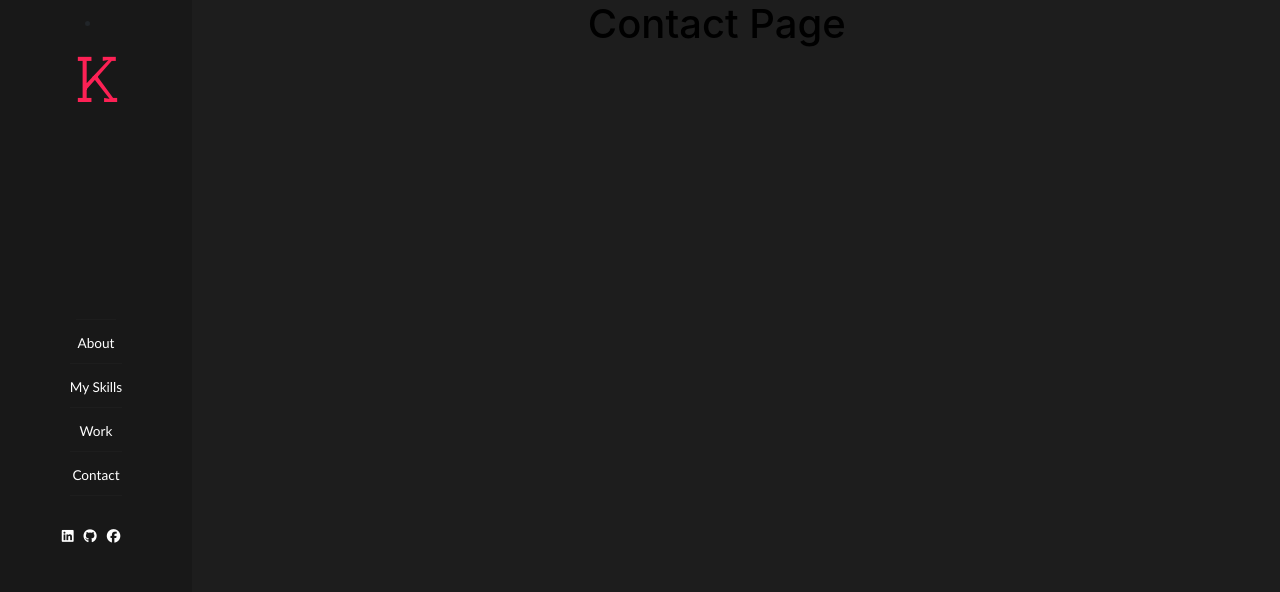
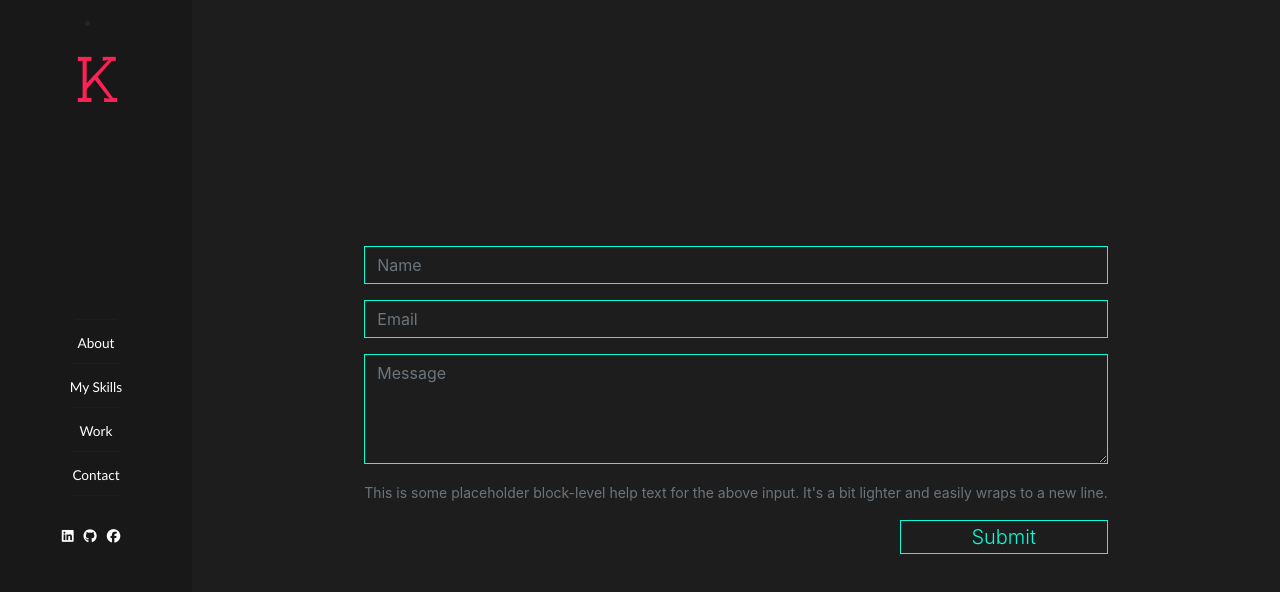
Before and after one commit to eskiimo/new-portfolio, a React (Create React App) app: page /contact in a window 1280 px wide. Shown: the top 592 px of the page. Built offline with nearby package versions, Linux system fonts and the light colour scheme; a web font is replaced by a local one.

Commit message:
contact page initialized

```diff
--- a/src/App.css
+++ b/src/App.css
@@ -25,7 +25,7 @@
 .main-content {
  margin-left: auto;
  margin-right: 0;
- width: 88%;
+ width: 85%;
  height: auto;
  flex-direction: row-reverse;
  text-align: center;
--- a/src/App.js
+++ b/src/App.js
@@ -5,12 +5,13 @@ import NavigationBar from './components/Navigation/NavigationBar';
 import About from './pages/aboutPage';
 import Contact from './pages/contactPage';
 import Home from './pages/homePage';
+// import Skills from'./pages/
 
 const App = () => {
  let routes = (
   <Routes>
    <Route path="/" element={<Home />}></Route>
-   {/* <Route path="/skills" element={<Skills />}></Route>  */}
+   {/* <Route path="/skills" element={<Skills />}></Route> */}
    <Route path="/about" element={<About />}></Route>
    {/* <Route path="/work" element={<Work />}></Route> */}
    <Route path="/contact" element={<Contact />}></Route>
--- /dev/null
+++ b/src/components/FormElements/Button.css
@@ -0,0 +1,13 @@
+.buton {
+ color: rgb(8, 253, 216);
+ background-color: transparent;
+ border-radius: 0;
+ border: 1px solid rgb(8, 253, 216);
+ font-size: 20px;
+ font-weight: 350;
+ width: 13rem;
+}
+.buton:hover {
+ background-color: rgb(8, 253, 216);
+ color: black;
+}
--- /dev/null
+++ b/src/components/FormElements/Button.js
@@ -0,0 +1,11 @@
+import React from 'react';
+import './Button.css';
+
+const Buton = (props) => {
+ return (
+  <button className="buton" onClick={props.onClick}>
+   {props.text}
+  </button>
+ );
+};
+export default Buton;
--- a/src/components/Navigation/NavigationBar.js
+++ b/src/components/Navigation/NavigationBar.js
@@ -1,7 +1,7 @@
 import React, { useState } from 'react';
 import { NavItem } from 'reactstrap';
 import { NavLink } from 'react-router-dom';
-import { CSSTransition } from 'react-transition-group';
+import Transition from '../UIelements/Transition';
 
 import './NavigationBar.css';
 import NavLinks from './Navlinks';
@@ -32,13 +32,15 @@ const NavigationBar = (props) => {
     <NavLinks isOpen={navIsOpen} onClick={closeNavBar} />
     <NavFooter />
    </div>
-   <CSSTransition
+   {/* <CSSTransition
     in={navIsOpen}
     timeout={200}
     classNames={'slide-in-left'}
     mountOnEnter
     unmountOnExit
-   >
+   > */}
+
+   <Transition bool={navIsOpen}>
     <div className="wide">
      <div className="logo">
       <NavItem onClick={toggleNavBar}>
@@ -50,7 +52,7 @@ const NavigationBar = (props) => {
      <NavLinks isOpen={navIsOpen} onClick={toggleNavBar} />
      <NavFooter />
     </div>
-   </CSSTransition>
+   </Transition>
   </React.Fragment>
  );
 };
--- /dev/null
+++ b/src/components/UIelements/Transition.css
@@ -0,0 +1,20 @@
+.slide-in-left-enter {
+ transform: translateX(-50%);
+}
+
+.slide-in-left-enter-active {
+ transform: translateX(0);
+ opacity: 1;
+ transition: all 200ms;
+}
+
+.slide-in-left-exit {
+ transform: translateX(0%);
+ opacity: 1;
+}
+
+.slide-in-left-exit-active {
+ transform: translateX(-50%);
+ opacity: 0;
+ transition: all 200ms;
+}
--- /dev/null
+++ b/src/components/UIelements/Transition.js
@@ -0,0 +1,17 @@
+import React from 'react';
+import { CSSTransition } from 'react-transition-group';
+import './Transition.css';
+const Transition = (props) => {
+ return (
+  <CSSTransition
+   in={props.bool}
+   timeout={200}
+   classNames={'slide-in-left'}
+   mountOnEnter
+   unmountOnExit
+  >
+   {props.children}
+  </CSSTransition>
+ );
+};
+export default Transition;
--- a/src/index.css
+++ b/src/index.css
@@ -10,26 +10,3 @@ body {
 code {
  font-family: source-code-pro, Menlo, Monaco, Consolas, 'Courier New', monospace;
 }
-
-@media (min-width: 800) {
-}
-.slide-in-left-enter {
- transform: translateX(-50%);
-}
-
-.slide-in-left-enter-active {
- transform: translateX(0);
- opacity: 1;
- transition: all 200ms;
-}
-
-.slide-in-left-exit {
- transform: translateX(0%);
- opacity: 1;
-}
-
-.slide-in-left-exit-active {
- transform: translateX(-50%);
- opacity: 0;
- transition: all 200ms;
-}
--- /dev/null
+++ b/src/pages/contactPage.css
@@ -0,0 +1,17 @@
+.form-container {
+ margin-top: 50px;
+ height: 100vh;
+ display: flex;
+ align-items: center;
+ justify-content: center;
+ margin: 0 50px;
+}
+
+.form-control {
+ border-radius: 0;
+ border: 1px solid rgb(8, 253, 216);
+ background-color: transparent;
+}
+.form-button {
+ text-align: end;
+}
--- a/src/pages/contactPage.js
+++ b/src/pages/contactPage.js
@@ -1,5 +1,44 @@
 import React from 'react';
+import { Form, FormGroup, Input, FormText } from 'reactstrap';
+import Buton from '../components/FormElements/Button';
+import './contactPage.css';
+
 const Contact = () => {
- return <h1>Contact Page</h1>;
+ return (
+  <React.Fragment>
+   <div className="form-container">
+    <Form className="center">
+     <FormGroup>
+      <Input id="Name" name="name" placeholder="Name" type="text" />
+     </FormGroup>
+     <FormGroup>
+      <Input id="Email" name="email" placeholder="Email" type="email" />
+     </FormGroup>
+
+     <FormGroup>
+      <Input
+       id="message"
+       name="text"
+       placeholder="Message"
+       type="textarea"
+       rows={4}
+      />
+     </FormGroup>
+     <FormGroup>
+      {/* <Input id="exampleFile" name="file" type="file" color="red" /> */}
+      <FormText>
+       This is some placeholder block-level help text for the above input. It's
+       a bit lighter and easily wraps to a new line.
+      </FormText>
+     </FormGroup>
+
+     <div className="form-button">
+      {' '}
+      <Buton text={'Submit'} />
+     </div>
+    </Form>
+   </div>
+  </React.Fragment>
+ );
 };
 export default Contact;
--- a/src/pages/homePage.js
+++ b/src/pages/homePage.js
@@ -1,6 +1,5 @@
 import React from 'react';
 import { NavLink } from 'react-router-dom';
-// import { CSSTransition } from 'react-transition-group';
 import { Container } from 'reactstrap';
 import './homePage.css';
 
```
